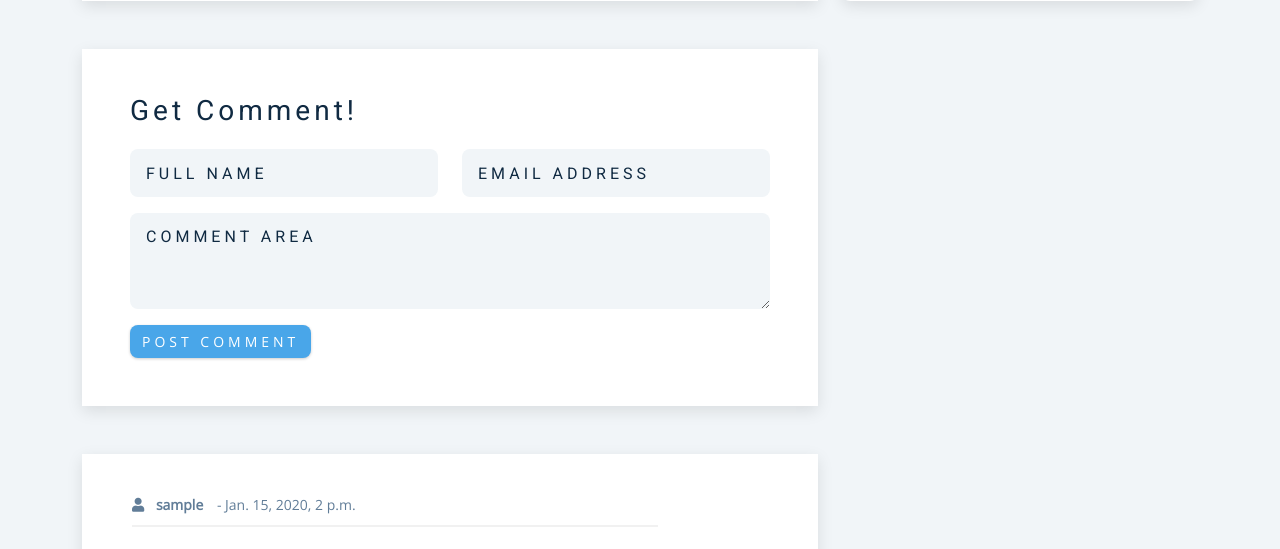
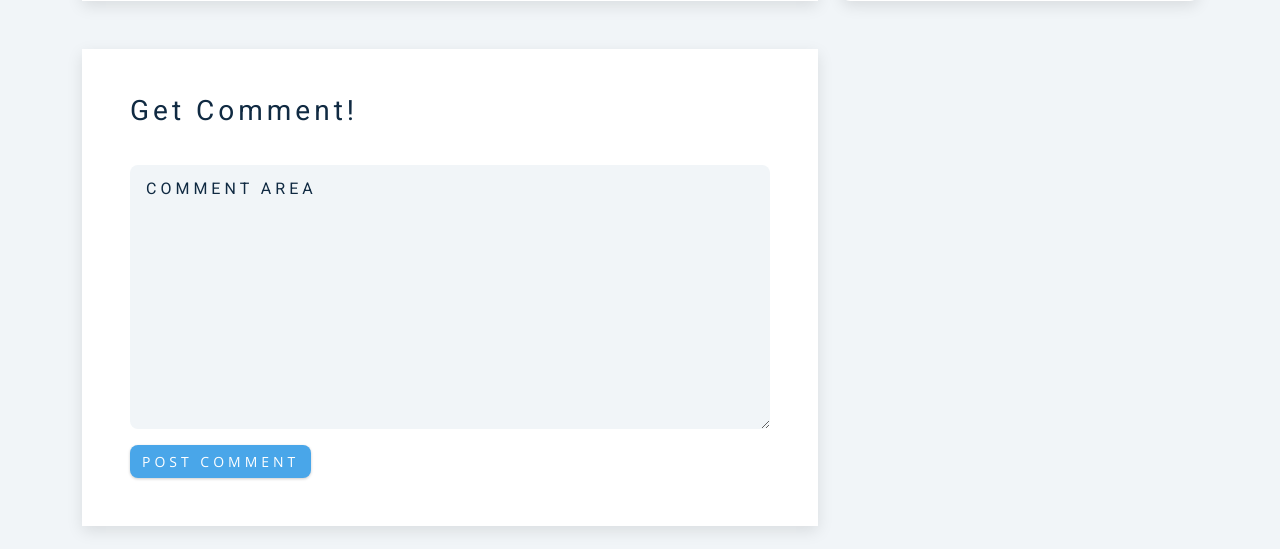
Before and after one commit to BayramovaKonul/django_blog_project, a Django app: a page that uses blog/templates/blog_detail.html in a window 1280 px wide. Shown: the part 1015-1564 px from the top of the page. Run offline with Django 5.2, Linux system fonts and the light colour scheme; tables that the repository leaves empty hold one stand-in row (values such as "Sample post"); grey boxes marked "Sample" are stand-in pictures; some libraries are stand-ins or nearby versions; some web fonts are replaced.

Commit message:
feat:Post comment section was added to Blog_detail page
Users after login can write comments for each article

```diff
--- /dev/null
+++ b/blog/forms/post_comment.py
@@ -0,0 +1,17 @@
+from django import forms
+from ..models import CommentModel
+
+class CommentArticleForm (forms.ModelForm):
+    class Meta:
+        model = CommentModel
+        fields = ['content']
+        widgets = {
+            'content' : forms.Textarea(
+                            attrs = {
+                                "placeholder": "Comment Area",
+                                "class": "form-control mb-3",
+                                "row" : "3",
+                                "id" : "exampleFormControlTextarea1"
+                                     }
+                                    )
+        }
--- a/blog/templates/blog_detail.html
+++ b/blog/templates/blog_detail.html
@@ -33,20 +33,17 @@
                         </div>
                         <div class="comment mt-5 p-5">
                             <h3>{% trans 'Get Comment!' %}</h3>
-                            <form class="mt-4" action="" method="post">
+                            <form class="mt-4" action= "{% url 'post-comment' blog_slug=details.slug %}" method="post">
+                             {% csrf_token %}
                                 <div class="row">
-                                    <div class="col-lg-6">
-                                        <input type="text" class="form-control" placeholder="Full name"
-                                            aria-label="Full name">
-                                    </div>
-                                    <div class="col-lg-6">
-                                        <input type="email" class="form-control" placeholder="Email address"
-                                            aria-label="Email address">
-                                    </div>
                                 </div>
                                 <div class="mt-3 mb-3">
-                                    <textarea class="form-control" placeholder="Comment area"
-                                        id="exampleFormControlTextarea1" rows="3"></textarea>
+                                    {{form.content}}
+                                    {%if form.content.errors%}
+                                        {%for error in form.content.errors%}
+                                            <p style="color: red; font-weight: bold; text-align: left;">{{ error }}</p>
+                                        {%endfor%}
+                                    {%endif%}
                                 </div>
                                 <button type="submit" class="btn">{% trans 'Post comment' %}</button>
                             </form>
--- a/blog/urls.py
+++ b/blog/urls.py
@@ -13,4 +13,5 @@ urlpatterns = [
     path('my-articles', views.my_articles, name = 'my_articles'),
     path('edit-article/<slug:article_slug>/', views.edit_article, name = 'edit-article'),
     path('delete-article/<slug:article_slug>/', views.delete_article, name = 'delete-article'),
+    path('post-comment/<slug:blog_slug>/', views.post_comment, name = 'post-comment'),
 ]
--- a/blog/views.py
+++ b/blog/views.py
@@ -5,6 +5,7 @@ from django.core.paginator import Paginator
 from django.db.models import Q, Count
 from django.utils.translation import gettext as _
 from .forms.contact_us import ContactUsForm
+from .forms.post_comment import CommentArticleForm
 from .forms.create_article import CreateArticleForm, EditArticleForm
 from account.models import CustomUserModel
 from django.contrib.auth.decorators import login_required
@@ -78,16 +79,32 @@ def category_blog (request, category_slug):
 
 def detail_blog (request,blog_slug):
     details = get_object_or_404(ArticleModel, slug = blog_slug)
-    comments = CommentModel.objects.filter(article = details)
+    comments = CommentModel.objects.filter(article = details).order_by('-created_at')
     blogs = ArticleModel.objects.all()
     recent_posts = blogs.order_by('-created_at')[:4]
     categories = CategoryModel.objects.annotate(article_count=Count('articles')).order_by("-article_count").values('name', 'article_count', 'slug')
+    form = CommentArticleForm()
     return render(request, 'blog_detail.html', context={
         'details' : details,
         'comments' : comments,
         'recent_posts' : recent_posts,
-        'categories' : categories
+        'categories' : categories,
+        'form' : form
     })
+
+def post_comment(request, blog_slug):
+    details = get_object_or_404(ArticleModel, slug=blog_slug)
+
+    if request.method == "POST":
+        form = CommentArticleForm(request.POST)
+
+        if form.is_valid():
+            comment_obj = form.save(commit=False)
+            comment_obj.user = request.user
+            comment_obj.article = details
+            comment_obj.save()
+
+    return redirect('blog/details', blog_slug=blog_slug)  # takes url name
 
 
 @login_required(login_url='login')
```
Also changed, not shown: blog/migrations/0010_alter_articlemodel_author_and_more.py (added).
